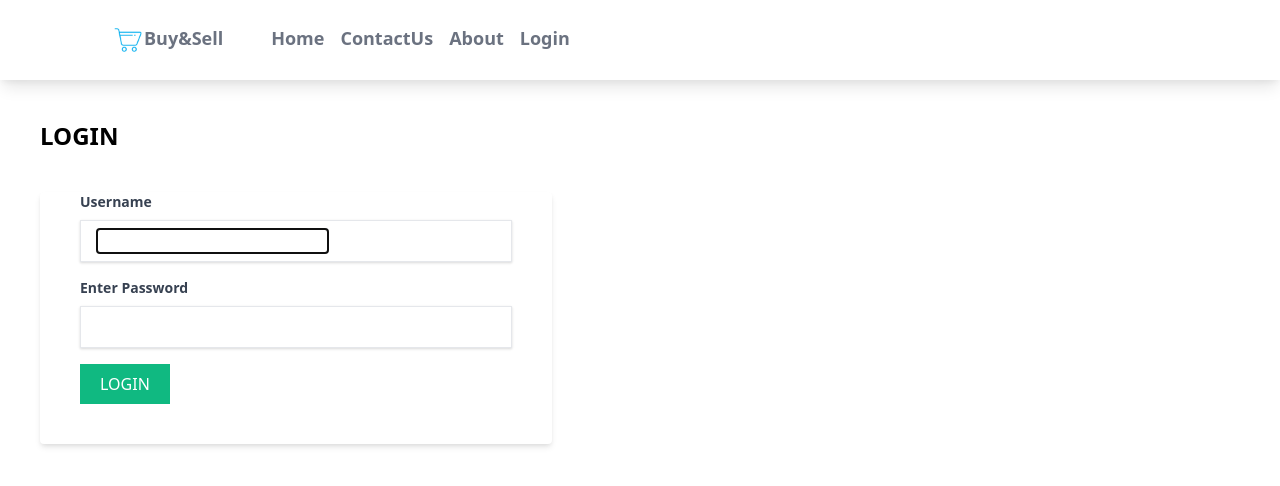
After one commit to dhanu1220/buy-sell-application, a Django app: page /users/login/ in a window 1280 px wide. The commit adds this page. Shown: the top 486 px of the page. Run offline with Django 4.2, Linux system fonts and the light colour scheme; style sheets or scripts are compiled from the project's sources.

Commit message:
login logout page

```diff
--- a/myapp/templates/myapp/base.html
+++ b/myapp/templates/myapp/base.html
@@ -23,6 +23,13 @@
                         <div class="flex px-2 py-3">
                             <span class="text-gray-500 font-semibold text-lg">About</span>
                         </div>
+                        {% if user.is_authenticated %}
+                            <a class="text-gray-500 font-semibold text-lg px-2 py-3" href=" {% url 'users:logout' %} ">Logout</a>
+                            <a class="text-gray-500 font-semibold text-lg px-2 py-3" href=" {% url 'users:profile' %} ">Profile</a>
+
+                            {% else %}
+                            <a class="text-gray-500 font-semibold text-lg px-2 py-3" href=" {% url 'users:login' %} ">Login</a>
+                        {% endif %}
                     </div>
                 </div>
             </div>
--- a/myapp/templates/myapp/index.html
+++ b/myapp/templates/myapp/index.html
@@ -14,7 +14,7 @@
 
 <div class="p-10 grid grid-cols-1 sm:grid-cols-1 md:grid-cols-3 xl:grid-cols-3 lg:grid-cols-3 gap-5">
     {% for product in products %}
-    <a href="{% url 'product_detail' product.id %}">
+    <a href="{% url 'myapp:product_detail' product.id %}">
     <div class=" w-30 h-30 rounded overflow-hidden shadow-lg">
         <img src="{{product.image.url}}" alt="">
         <div class="px-6 py-4">
--- a/myapp/urls.py
+++ b/myapp/urls.py
@@ -2,10 +2,12 @@
 from django.contrib import admin
 from django.urls import path
 from . import views
+app_name='myapp'
+
 urlpatterns = [
     path('',views.index),
-    path('products/',views.products),
-    path('products/<int:id>/',views.detail,name='product_detail'),
+    path('products/',views.products,name='products'),
+    path('products/<int:id>/', views.product_detail, name='product_detail'),
     path('products/add',views.add_product,name='add_product'),
     path('products/update/<int:id>',views.update_product,name='update_product'),
     path('products/delete/<int:id>/', views.delete, name='delete_product'),
--- a/myapp/views.py
+++ b/myapp/views.py
@@ -12,12 +12,12 @@ def products(request):
     }
     return render(request,'myapp/index.html',context)
 
-def detail(request,id):
+def product_detail(request,id):
     product = Product.objects.get(id=id)
     context={
         'product':product
     }
-    return render(request,'myapp/detail.html',context)
+    return render(request,'myapp/product_detail.html',context)
 
 def add_product(request):
     if request.method=='POST':
--- a/mysite/settings.py
+++ b/mysite/settings.py
@@ -116,3 +116,5 @@ DEFAULT_AUTO_FIELD = 'django.db.models.BigAutoField'
 
 MEDIA_ROOT = BASE_DIR / 'media'
 MEDIA_URL='/media/'
+LOGIN_REDIRECT_URL ='myapp:products'
+LOGIN_URL = 'users:login'
--- /dev/null
+++ b/users/templates/users/login.html
@@ -0,0 +1,22 @@
+{% extends 'myapp/base.html' %}
+{% block content %}
+<h1 class="text-2xl m-10 font-bold">LOGIN</h1>
+<div >
+    <form class="w-2/5 bg-white shadow-md m-10 rounded mb-4" method="post" >
+        {% csrf_token %}
+        <div class="mb-4">
+            <label class="block text-gray-700 text-sm font-bold mb-2 px-10" for="">Username</label>
+            <div class="shadow appearance-none border rounder py-2 ml-10 mr-10 px-4">{{form.username}}</div>
+        </div>
+
+        <div class="mb-4">
+            <label class="block text-gray-700 text-sm font-bold mb-2 px-10" for="">Enter Password</label>
+            <div class="shadow appearance-none border rounder py-2 ml-10 mr-10 px-4">{{form.password}}</div>
+
+        </div>
+
+        <button type="submit" class="bg-green-500 text-white px-5 py-2 ml-10 mb-10">LOGIN</button>
+    </form>
+</div>
+
+{% endblock %}
--- /dev/null
+++ b/users/templates/users/logout.html
@@ -0,0 +1,6 @@
+{% extends 'myapp/base.html' %}
+{% block content %}
+
+<h1>YOU HAVE BEEN LOGGED OUT!</h1>
+
+{% endblock %}
--- /dev/null
+++ b/users/templates/users/profile.html
@@ -0,0 +1,5 @@
+{% extends 'myapp/base.html' %}
+
+{% block content %}
+<h1>{{user.username}}</h1>
+{% endblock %}
--- a/users/urls.py
+++ b/users/urls.py
@@ -1,9 +1,12 @@
 from django.contrib import admin
 from django.urls import path
 from . import views
+from django.contrib.auth import views as authentication_views
 app_name='users'
 urlpatterns = [
     path('register/',views.register,name='register'),
-
+    path('login/',authentication_views.LoginView.as_view(template_name='users/login.html'),name='login'),
+    path('logout/',authentication_views.LogoutView.as_view(template_name='users/logout.html'),name='logout'),
+    path('profile/',views.profile,name='profile')
 
 ]
--- a/users/views.py
+++ b/users/views.py
@@ -1,6 +1,7 @@
 from django.shortcuts import render
 from django.shortcuts import redirect
 from .forms import NewUserForm
+from django.contrib.auth.decorators import login_required
 # Create your views here.
 
 def register(request):
@@ -14,3 +15,6 @@ def register(request):
         'form': form,
     }
     return render(request,'users/register.html',context)
+@login_required
+def profile(request):
+    return render(request,'users/profile.html')
```
Also changed, not shown: db.sqlite3, myapp/templates/myapp/product_detail.html (renamed from myapp/templates/myapp/detail.html).
